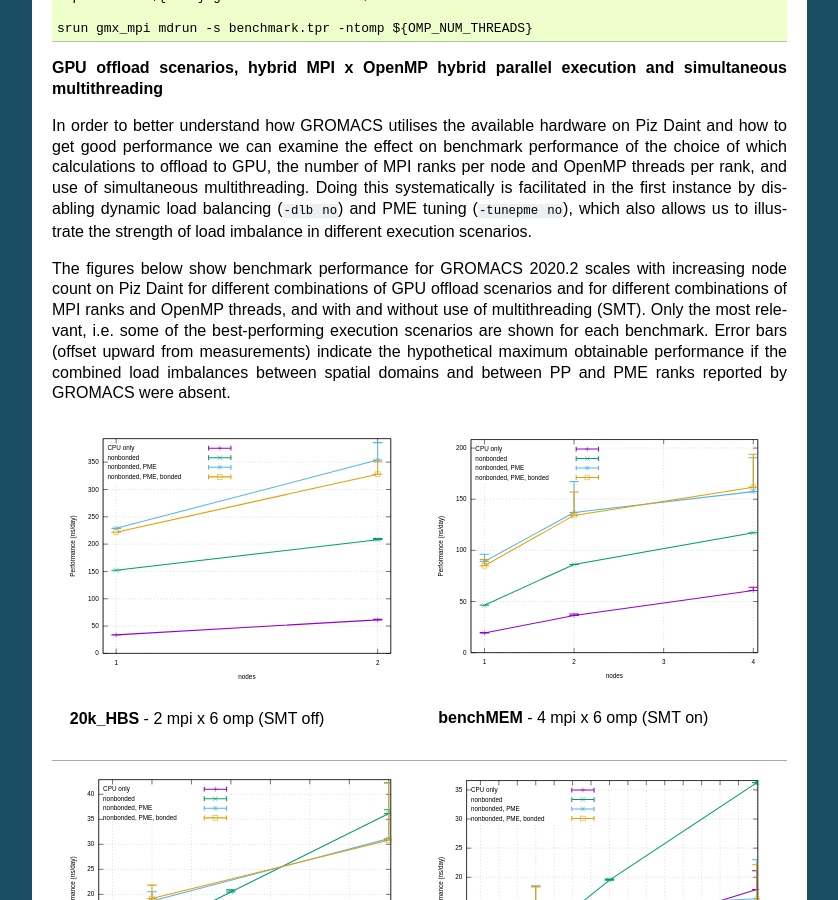
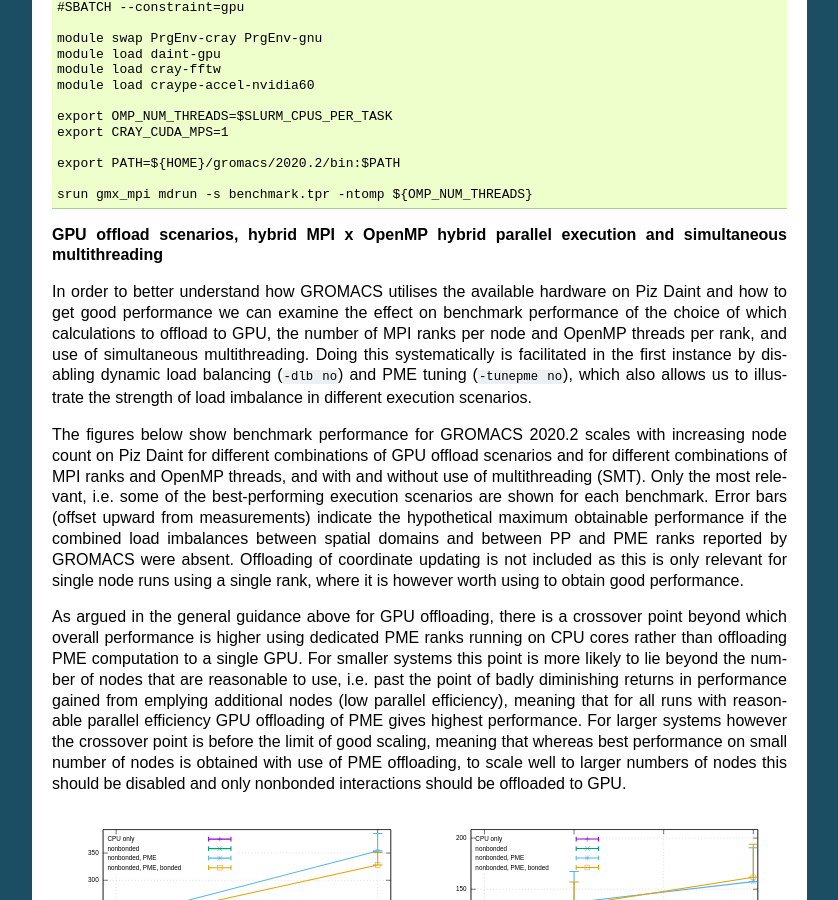
Before and after one commit to sfarr-epcc/gromacs_bpg, a Sphinx documentation site: the page built from docs/cookbook/cookbook.rst, in a window 1280 px wide and 900 px high, scrolled down 8269 px. Shown: the whole window, without its empty margins (198-1036 px from the left). Built offline with Sphinx 7.4.7, drawn with Linux system fonts in a browser that asks for light colours; some of the changed text lies outside the part shown.

Commit message:
Add mdp filenames

````diff
--- a/docs/cookbook/benchmarks/20k_HBS.rst
+++ b/docs/cookbook/benchmarks/20k_HBS.rst
@@ -1,3 +1,7 @@
+===========
+20k_HBS.mdp
+===========
+
 ::
 
    integrator                     = md
--- a/docs/cookbook/benchmarks/465k_HBS.rst
+++ b/docs/cookbook/benchmarks/465k_HBS.rst
@@ -1,3 +1,7 @@
+============
+465k_HBS.mdp
+============
+
 ::
 
    integrator                     = md
--- a/docs/cookbook/benchmarks/benchMEM.rst
+++ b/docs/cookbook/benchmarks/benchMEM.rst
@@ -1,3 +1,7 @@
+============
+benchMEM.mdp
+============
+
 ::
 
    integrator                     = md
--- a/docs/cookbook/benchmarks/benchPEP.rst
+++ b/docs/cookbook/benchmarks/benchPEP.rst
@@ -1,3 +1,7 @@
+============
+benchPEP.mdp
+============
+
 ::
 
    integrator                     = md
--- a/docs/cookbook/benchmarks/benchRIB.rst
+++ b/docs/cookbook/benchmarks/benchRIB.rst
@@ -1,3 +1,7 @@
+============
+benchRIB.mdp
+============
+
 ::
 
    integrator                     = md
--- a/docs/cookbook/cookbook.rst
+++ b/docs/cookbook/cookbook.rst
@@ -196,14 +196,19 @@
 possible when running on more than one node as this restricts GROMACS
 to run on a single rank and hence on a single node.
 
-The benefit of offloading PME calculations, which need to take place
-on a single rank running on a single GPU, is likely to be reduced when
-attempting to scale simulations to larger numbers of nodes as
-additional communication will be needed between this rank and all
-other ranks. At some point therefore it may be faster on the same
-number of nodes to run multiple dedicated PME ranks - a number chosen
-using ```tune_pme``` - on CPU cores, instead of offloading all PME
-calculations to a single GPU.
+Offloading PME calculations to GPU can currently (GROMACS 2020) only
+take place on a single rank using a single GPU. The performance
+advantage this typically gives over CPU-based PME computation on a
+single or small number of nodes can therefore start to diminish when
+running on larger numbers of nodes thanks to the growing compute power
+of an increasing number of PME ranks running on CPU cores. One
+therefore expects a crossover point beyond which it is faster on a
+given number of nodes to run multiple dedicated PME ranks - e.g. a
+number chosen optimally using ```tune_pme``` - on CPU cores, instead
+of offloading all PME calculations to a single GPU. The node count at
+which this occurs will depend on factors such as the system size,
+chosen MD parameters, and the relative performance of GPUs and CPUs
+available in a machine.
 
 
 
@@ -491,7 +500,27 @@
 scenarios are shown for each benchmark. Error bars (offset upward from
 measurements) indicate the hypothetical maximum obtainable performance
 if the combined load imbalances between spatial domains and between PP
-and PME ranks reported by GROMACS were absent.
+and PME ranks reported by GROMACS were absent. Offloading of
+coordinate updating is not included as this is only relevant for
+single node runs using a single rank, where it is however worth using
+to obtain good performance.
+
+As argued in the general guidance above for GPU offloading, there is a
+crossover point beyond which overall performance is higher using
+dedicated PME ranks running on CPU cores rather than offloading PME
+computation to a single GPU. For smaller systems this point is more
+likely to lie beyond the number of nodes that are reasonable to use,
+i.e.  past the point of badly diminishing returns in performance
+gained from emplying additional nodes (low parallel efficiency),
+meaning that for all runs with reasonable parallel efficiency GPU
+offloading of PME gives highest performance. For larger systems
+however the crossover point is before the limit of good scaling,
+meaning that whereas best performance on small number of nodes is
+obtained with use of PME offloading, to scale well to larger numbers
+of nodes this should be disabled and only nonbonded interactions
+should be offloaded to GPU.
+
+
 
 
 
````
Also changed, not shown: other parts of docs/cookbook/cookbook.rst (+4 -0 lines).
